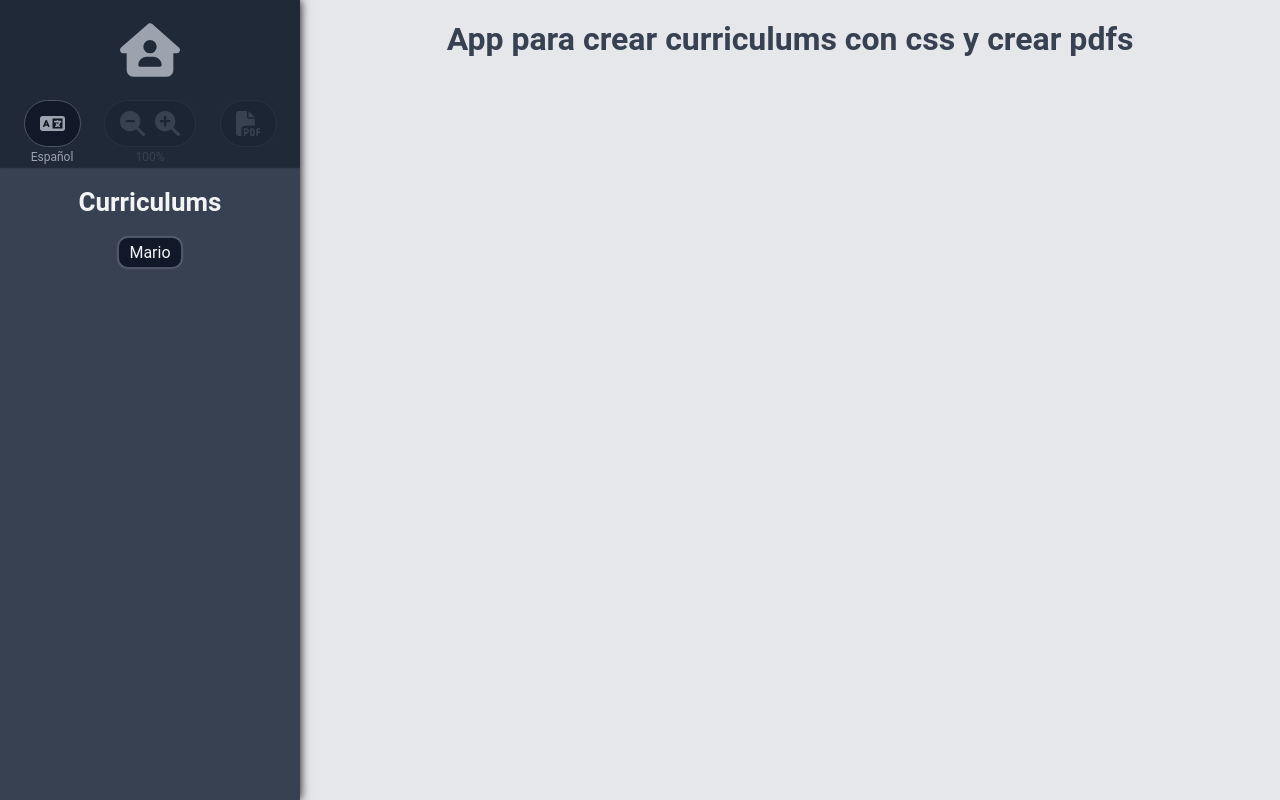
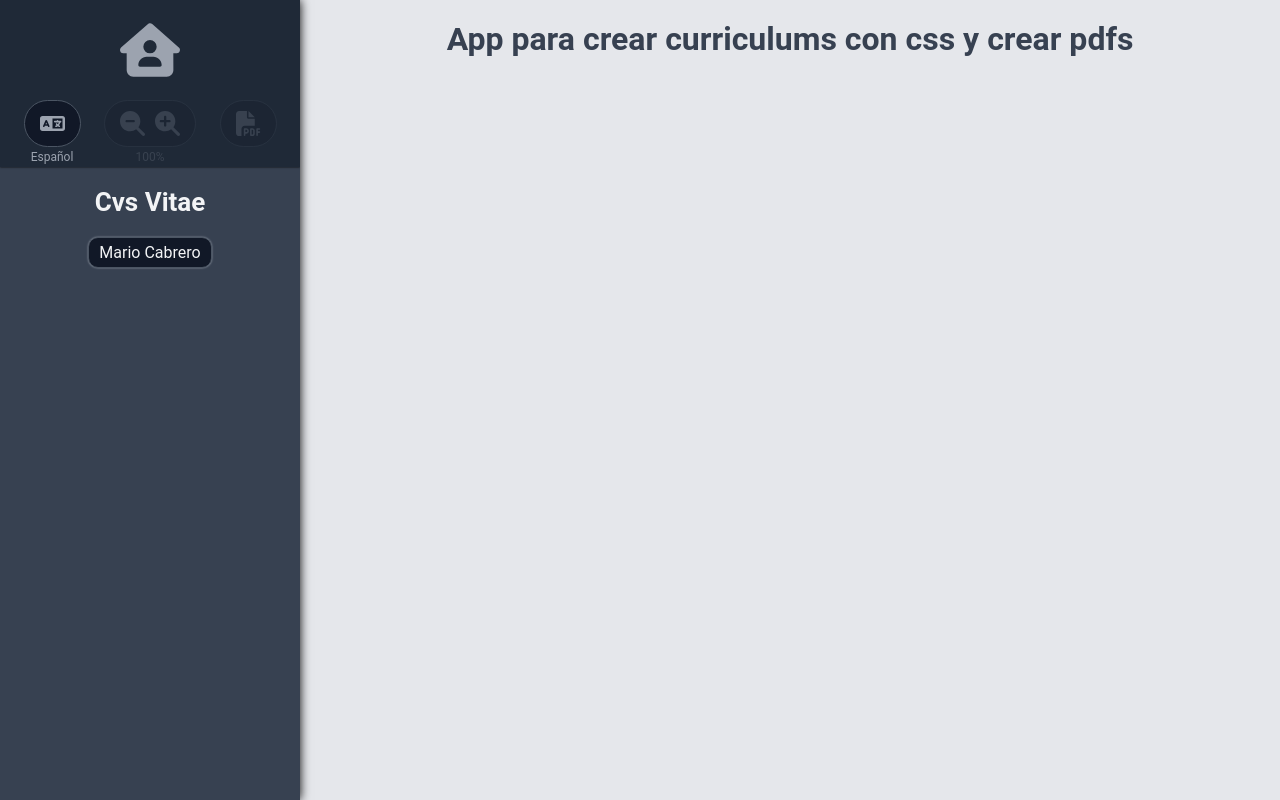
Before and after one commit to CartagoGit/print-cv, a Vue app: page / in a window 1280 px wide. Built offline with nearby package versions, Linux system fonts and the light colour scheme.

Commit message:
Actualización de idiomas y cambio en la interfaz de usuario en la sección de currículum de Mario

```diff
--- a/src/App.vue
+++ b/src/App.vue
@@ -40,7 +40,7 @@
 			</section>
 		</header>
 		<nav>
-			<h3>Curriculums</h3>
+			<h3>Cvs Vitae</h3>
 			<span
 				v-for="route in routesData"
 				@click="$router.push({ name: route.nameRoute })"
@@ -93,7 +93,7 @@ import html2canvas from 'html2canvas';
 import { CURRICULUMS_ROUTES_DATA } from './shared/data/curriculums.data';
 import { useI18n } from 'vue-i18n';
 import router from './router/index.routes';
-const { locale: lang, setLocaleMessage, t } = useI18n();
+const { locale: lang, t } = useI18n();
 
 const route = useRoute();
 
@@ -105,7 +105,6 @@ const routesData = CURRICULUMS_ROUTES_DATA;
 const actualRoute = ref(
 	routesData.find((routeData) => routeData.nameRoute === route.name)!
 );
-
 router.beforeEach((_to, _from, next) => {
 	scale.value = 100;
 	next();
--- a/src/shared/data/curriculums.data.ts
+++ b/src/shared/data/curriculums.data.ts
@@ -1,3 +1,3 @@
 export const CURRICULUMS_ROUTES_DATA = [
-	{ text: 'Mario', nameRoute: 'mario', name: 'Mario Cabrero Volarich' },
+	{ text: 'Mario Cabrero', nameRoute: 'mario', name: 'Mario Cabrero Volarich' },
 ];
```
